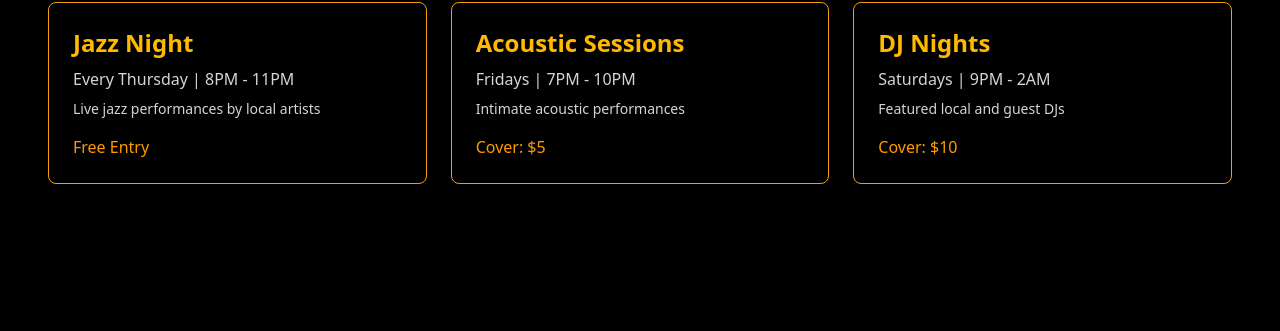
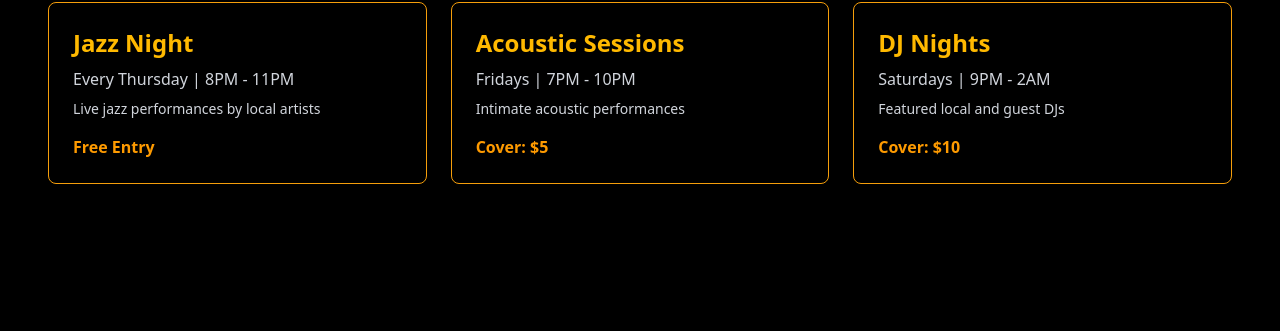
Before and after one commit to sakkelaaksonen/thecliff, a PHP site: page / in a window 1280 px wide. Shown: the part 4126-4457 px from the top of the page. Run offline with PHP 8.4, Linux system fonts and the light colour scheme.

Commit message:
menu-card css component

```diff
--- a/index.html
+++ b/index.html
@@ -90,20 +90,20 @@
                 <div class="min-h-screen flex flex-col p-6 md:p-12 pt-24">
                     <h2 class="text-4xl md:text-5xl font-bold text-amber-500 mb-8 text-center">Signature Cocktails</h2>
                     <div class="grid gap-6 md:grid-cols-2 lg:grid-cols-3 max-w-7xl mx-auto w-full">
-                        <div class="bg-card-bg p-6 rounded-lg border border-cliff-amber">
-                            <h3 class="text-2xl font-semibold mb-2 text-amber-400">Cliff Hanger</h3>
-                            <p class="text-gray-300 mb-2">Premium tequila, fresh lime, agave nectar, with a chili rim</p>
-                            <p class="text-amber-500 font-semibold">$14</p>
+                        <div class="menu-card">
+                            <h3 class="menu-card-title">Cliff Hanger</h3>
+                            <p class="menu-card-description">Premium tequila, fresh lime, agave nectar, with a chili rim</p>
+                            <p class="menu-card-price">$14</p>
                         </div>
-                        <div class="bg-card-bg p-6 rounded-lg border border-cliff-amber">
-                            <h3 class="text-2xl font-semibold mb-2 text-amber-400">Ocean Mist</h3>
-                            <p class="text-gray-300 mb-2">Gin, blue curaçao, elderflower liqueur, fresh citrus</p>
-                            <p class="text-amber-500 font-semibold">$15</p>
+                        <div class="menu-card">
+                            <h3 class="menu-card-title">Ocean Mist</h3>
+                            <p class="menu-card-description">Gin, blue curaçao, elderflower liqueur, fresh citrus</p>
+                            <p class="menu-card-price">$15</p>
                         </div>
-                        <div class="bg-card-bg p-6 rounded-lg border border-cliff-amber">
-                            <h3 class="text-2xl font-semibold mb-2 text-amber-400">Sunset Sour</h3>
-                            <p class="text-gray-300 mb-2">Bourbon, amaretto, lemon juice, egg white, red wine float</p>
-                            <p class="text-amber-500 font-semibold">$16</p>
+                        <div class="menu-card">
+                            <h3 class="menu-card-title">Sunset Sour</h3>
+                            <p class="menu-card-description">Bourbon, amaretto, lemon juice, egg white, red wine float</p>
+                            <p class="menu-card-price">$16</p>
                         </div>
                     </div>
                 </div>
@@ -112,8 +112,8 @@
                 <div class="min-h-screen flex flex-col p-6 md:p-12 pt-24 bg-neutral-900">
                     <h2 class="text-4xl md:text-5xl font-bold text-amber-500 mb-8 text-center">Wine Selection</h2>
                     <div class="grid gap-6 md:grid-cols-2 lg:grid-cols-3 max-w-7xl mx-auto w-full">
-                        <div class="bg-card-bg p-6 rounded-lg border border-cliff-amber">
-                            <h3 class="text-2xl font-semibold mb-2 text-amber-400">Red Wines</h3>
+                        <div class="menu-card">
+                            <h3 class="menu-card-title">Red Wines</h3>
                             <ul class="space-y-4">
                                 <li>
                                     <p class="font-semibold">Cabernet Sauvignon</p>
@@ -129,8 +129,8 @@
                                 </li>
                             </ul>
                         </div>
-                        <div class="bg-card-bg p-6 rounded-lg border border-cliff-amber">
-                            <h3 class="text-2xl font-semibold mb-2 text-amber-400">White Wines</h3>
+                        <div class="menu-card">
+                            <h3 class="menu-card-title">White Wines</h3>
                             <ul class="space-y-4">
                                 <li>
                                     <p class="font-semibold">Chardonnay</p>
@@ -153,8 +153,8 @@
                 <div class="min-h-screen flex flex-col p-6 md:p-12 pt-24">
                     <h2 class="text-4xl md:text-5xl font-bold text-amber-500 mb-8 text-center">Craft Beers</h2>
                     <div class="grid gap-6 md:grid-cols-2 lg:grid-cols-3 max-w-7xl mx-auto w-full">
-                        <div class="bg-card-bg p-6 rounded-lg border border-cliff-amber">
-                            <h3 class="text-2xl font-semibold mb-2 text-amber-400">On Tap</h3>
+                        <div class="menu-card">
+                            <h3 class="menu-card-title">On Tap</h3>
                             <ul class="space-y-4">
                                 <li class="flex justify-between items-baseline">
                                     <div>
@@ -186,8 +186,8 @@
                 <div class="min-h-screen flex flex-col p-6 md:p-12 pt-24 bg-neutral-900">
                     <h2 class="text-4xl md:text-5xl font-bold text-amber-500 mb-8 text-center">Bar Bites</h2>
                     <div class="grid gap-6 md:grid-cols-2 lg:grid-cols-3 max-w-7xl mx-auto w-full">
-                        <div class="bg-card-bg p-6 rounded-lg border border-cliff-amber">
-                            <h3 class="text-2xl font-semibold mb-2 text-amber-400">Small Plates</h3>
+                        <div class="menu-card">
+                            <h3 class="menu-card-title">Small Plates</h3>
                             <div class="space-y-4">
                                 <div class="flex justify-between items-baseline">
                                     <div>
@@ -220,23 +220,23 @@
             <section id="events" class="min-h-screen flex flex-col p-6 md:p-12 pt-24 scroll-target">
                 <h2 class="text-4xl md:text-5xl font-bold text-amber-500 mb-8 text-center">Upcoming Events</h2>
                 <div class="grid gap-6 md:grid-cols-2 lg:grid-cols-3 max-w-7xl mx-auto w-full">
-                    <div class="bg-card-bg p-6 rounded-lg border border-cliff-amber">
-                        <h3 class="text-2xl font-semibold mb-2 text-amber-400">Jazz Night</h3>
-                        <p class="text-gray-300 mb-2">Every Thursday | 8PM - 11PM</p>
+                    <div class="menu-card">
+                        <h3 class="menu-card-title">Jazz Night</h3>
+                        <p class="menu-card-description">Every Thursday | 8PM - 11PM</p>
                         <p class="text-sm text-gray-300">Live jazz performances by local artists</p>
-                        <p class="text-amber-500 mt-4">Free Entry</p>
+                        <p class="menu-card-price mt-4">Free Entry</p>
                     </div>
-                    <div class="bg-card-bg p-6 rounded-lg border border-cliff-amber">
-                        <h3 class="text-2xl font-semibold mb-2 text-amber-400">Acoustic Sessions</h3>
-                        <p class="text-gray-300 mb-2">Fridays | 7PM - 10PM</p>
+                    <div class="menu-card">
+                        <h3 class="menu-card-title">Acoustic Sessions</h3>
+                        <p class="menu-card-description">Fridays | 7PM - 10PM</p>
                         <p class="text-sm text-gray-300">Intimate acoustic performances</p>
-                        <p class="text-amber-500 mt-4">Cover: $5</p>
+                        <p class="menu-card-price mt-4">Cover: $5</p>
                     </div>
-                    <div class="bg-card-bg p-6 rounded-lg border border-cliff-amber">
-                        <h3 class="text-2xl font-semibold mb-2 text-amber-400">DJ Nights</h3>
-                        <p class="text-gray-300 mb-2">Saturdays | 9PM - 2AM</p>
+                    <div class="menu-card">
+                        <h3 class="menu-card-title">DJ Nights</h3>
+                        <p class="menu-card-description">Saturdays | 9PM - 2AM</p>
                         <p class="text-sm text-gray-300">Featured local and guest DJs</p>
-                        <p class="text-amber-500 mt-4">Cover: $10</p>
+                        <p class="menu-card-price mt-4">Cover: $10</p>
                     </div>
                 </div>
             </section>
--- a/main.css
+++ b/main.css
@@ -221,9 +221,6 @@
   .bottom-4 {
     bottom: calc(var(--spacing) * 4);
   }
-  .left-0 {
-    left: calc(var(--spacing) * 0);
-  }
   .z-10 {
     z-index: 10;
   }
@@ -238,9 +235,6 @@
   }
   .mt-4 {
     margin-top: calc(var(--spacing) * 4);
-  }
-  .mb-2 {
-    margin-bottom: calc(var(--spacing) * 2);
   }
   .mb-6 {
     margin-bottom: calc(var(--spacing) * 6);
@@ -297,10 +291,6 @@
     --tw-translate-y: calc(calc(1/2 * 100%) * -1);
     translate: var(--tw-translate-x) var(--tw-translate-y);
   }
-  .-translate-y-full {
-    --tw-translate-y: -100%;
-    translate: var(--tw-translate-x) var(--tw-translate-y);
-  }
   .flex-col {
     flex-direction: column;
   }
@@ -352,16 +342,9 @@
   .rounded-lg {
     border-radius: var(--radius-lg);
   }
-  .border {
-    border-style: var(--tw-border-style);
-    border-width: 1px;
-  }
   .border-2 {
     border-style: var(--tw-border-style);
     border-width: 2px;
-  }
-  .border-cliff-amber {
-    border-color: var(--color-cliff-amber);
   }
   .border-white {
     border-color: var(--color-white);
@@ -380,9 +363,6 @@
     @supports (color: color-mix(in lab, red, red)) {
       background-color: color-mix(in oklab, var(--color-black) 50%, transparent);
     }
-  }
-  .bg-card-bg {
-    background-color: var(--color-card-bg);
   }
   .bg-nav-bg {
     background-color: var(--color-nav-bg);
@@ -408,9 +388,6 @@
   .p-3 {
     padding: calc(var(--spacing) * 3);
   }
-  .p-4 {
-    padding: calc(var(--spacing) * 4);
-  }
   .p-6 {
     padding: calc(var(--spacing) * 6);
   }
@@ -434,10 +411,6 @@
   }
   .text-center {
     text-align: center;
-  }
-  .text-2xl {
-    font-size: var(--text-2xl);
-    line-height: var(--tw-leading, var(--text-2xl--line-height));
   }
   .text-4xl {
     font-size: var(--text-4xl);
@@ -477,9 +450,6 @@
   }
   .text-amber-300 {
     color: var(--color-amber-300);
-  }
-  .text-amber-400 {
-    color: var(--color-amber-400);
   }
   .text-amber-500 {
     color: var(--color-amber-500);
@@ -545,12 +515,6 @@
       @media (hover: hover) {
         color: var(--color-amber-300);
       }
-    }
-  }
-  .focus\:translate-y-0 {
-    &:focus {
-      --tw-translate-y: calc(var(--spacing) * 0);
-      translate: var(--tw-translate-x) var(--tw-translate-y);
     }
   }
   .focus\:border-amber-300 {
@@ -622,6 +586,33 @@
     @media (width >= 64rem) {
       grid-template-columns: repeat(3, minmax(0, 1fr));
     }
+  }
+}
+@layer components {
+  .menu-card {
+    border-radius: var(--radius-lg);
+    border-style: var(--tw-border-style);
+    border-width: 1px;
+    border-color: var(--color-cliff-amber);
+    background-color: var(--color-card-bg);
+    padding: calc(var(--spacing) * 6);
+  }
+  .menu-card-title {
+    margin-bottom: calc(var(--spacing) * 2);
+    font-size: var(--text-2xl);
+    line-height: var(--tw-leading, var(--text-2xl--line-height));
+    --tw-font-weight: var(--font-weight-semibold);
+    font-weight: var(--font-weight-semibold);
+    color: var(--color-amber-400);
+  }
+  .menu-card-description {
+    margin-bottom: calc(var(--spacing) * 2);
+    color: var(--color-gray-300);
+  }
+  .menu-card-price {
+    --tw-font-weight: var(--font-weight-semibold);
+    font-weight: var(--font-weight-semibold);
+    color: var(--color-amber-500);
   }
 }
 .video-fallback {
```
Also changed, not shown: source.css (+18 -0 lines).
